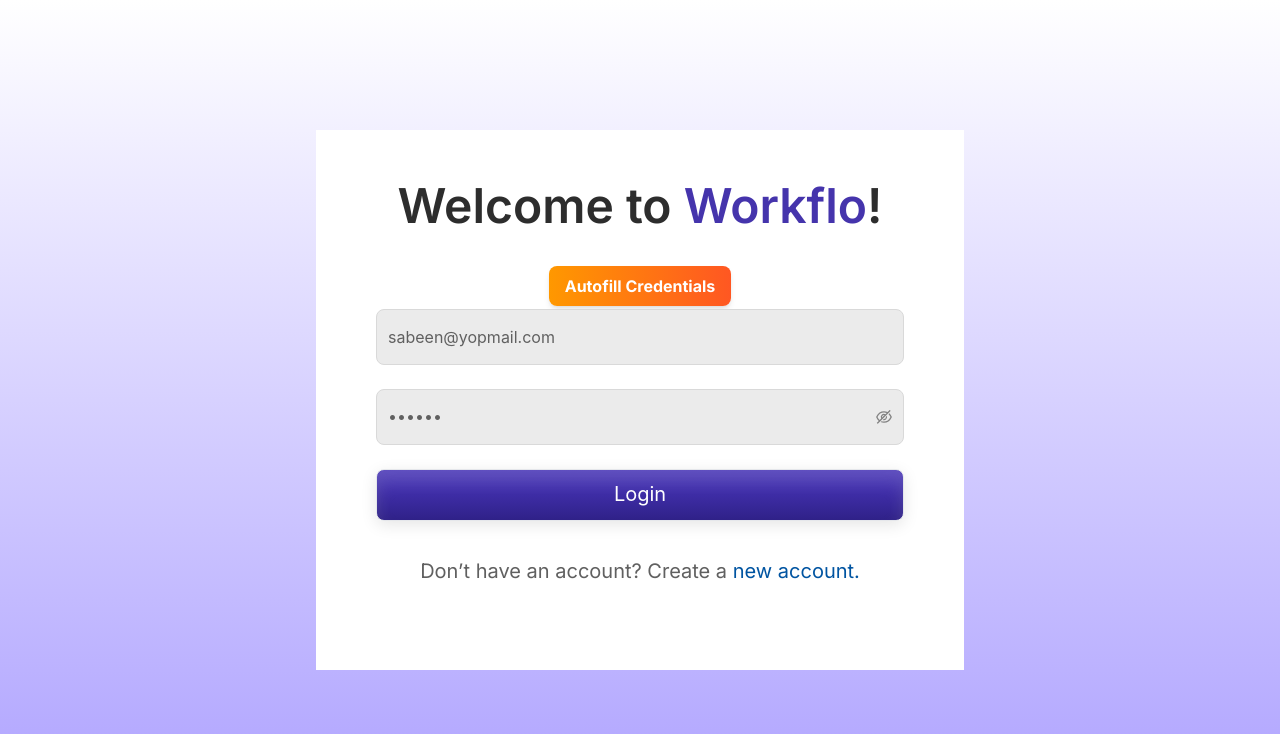
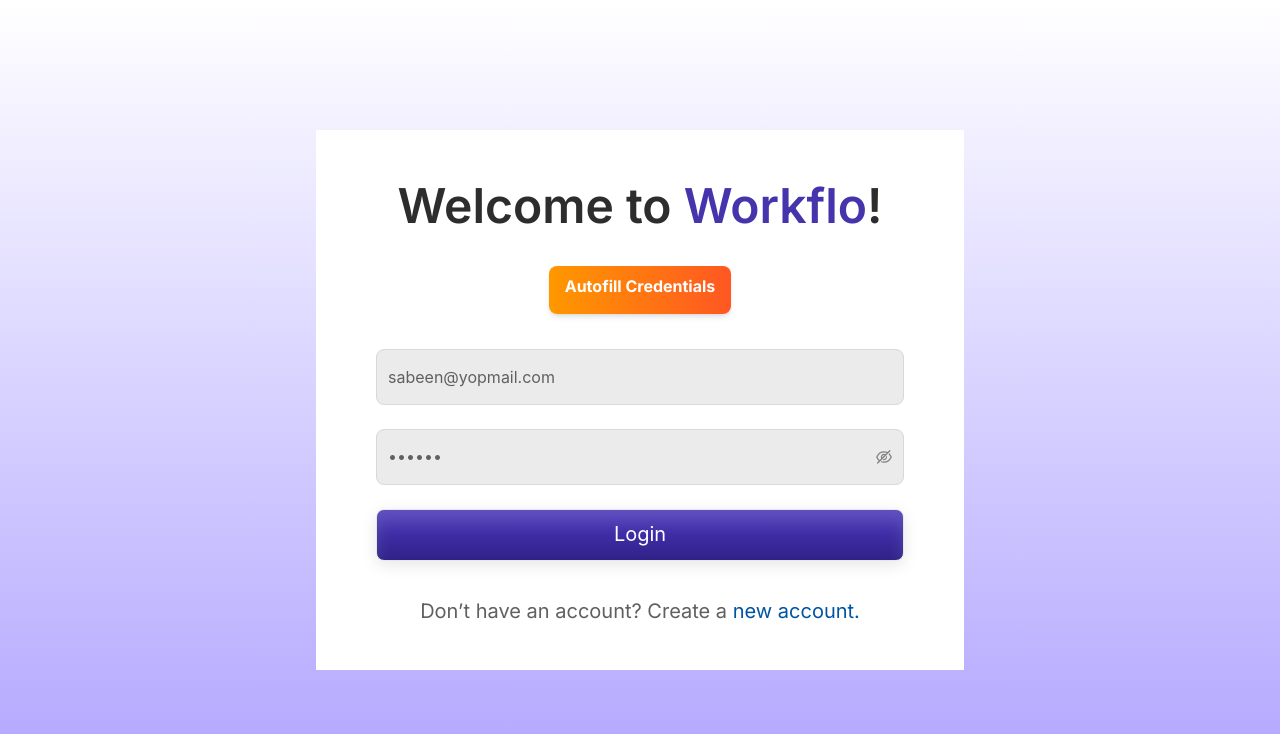
Before and after one commit to sabeen2/Trello-Frontend, a Next.js app: page /login in a window 1280 px wide. Shown: the top 734 px of the page. Built offline with nearby package versions, Linux system fonts and the light colour scheme.

Commit message:
Update LoginForm.tsx

```diff
--- a/src/app/login/_components/LoginForm.tsx
+++ b/src/app/login/_components/LoginForm.tsx
@@ -60,7 +60,7 @@
           Welcome to <span className="text-[#4534AC]">Workflo</span>!
         </div>
         <button
-          className="mt-6 mb-4 bg-gradient-to-r from-[#FF9800] to-[#FF5722] text-white font-bold px-4 py-2 rounded-lg shadow-md hover:shadow-lg transition-shadow duration-300"
+          className="mt-6 mb-12 pb-4 bg-gradient-to-r from-[#FF9800] to-[#FF5722] text-white font-bold px-4 py-2 rounded-lg shadow-md hover:shadow-lg transition-shadow duration-300"
           onClick={autofillCredentials}
         >
           Autofill Credentials
```
